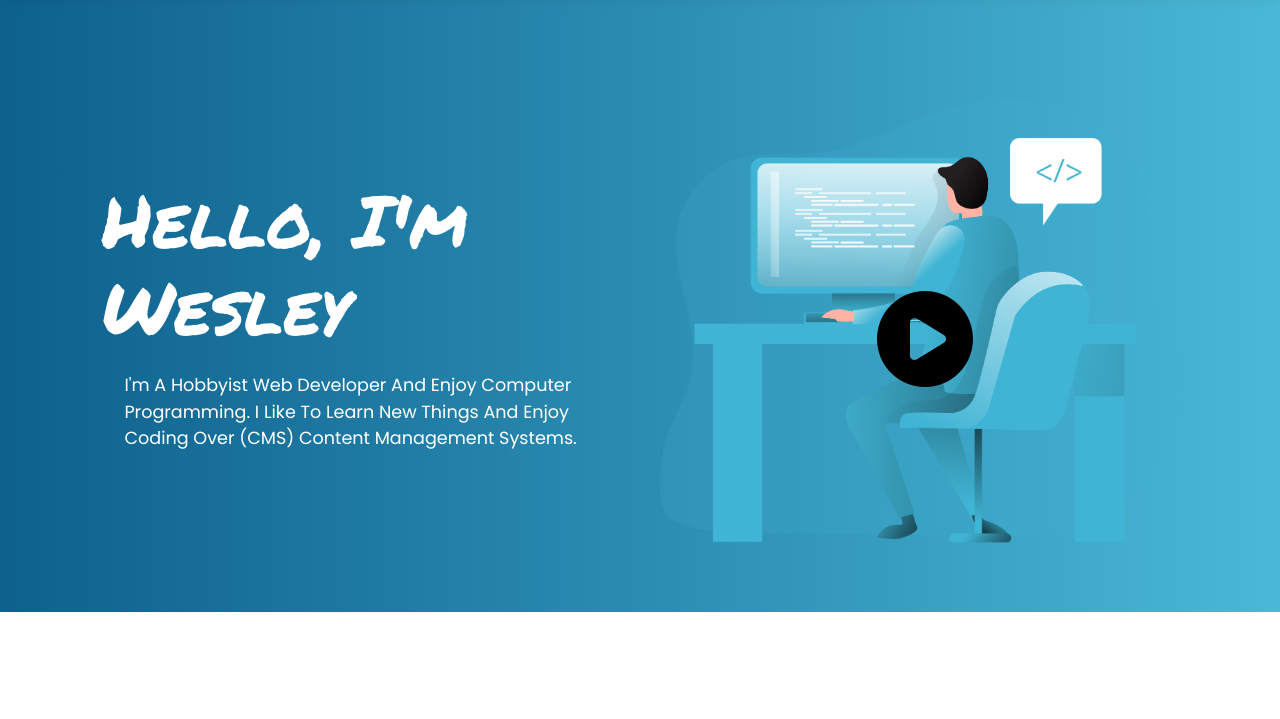
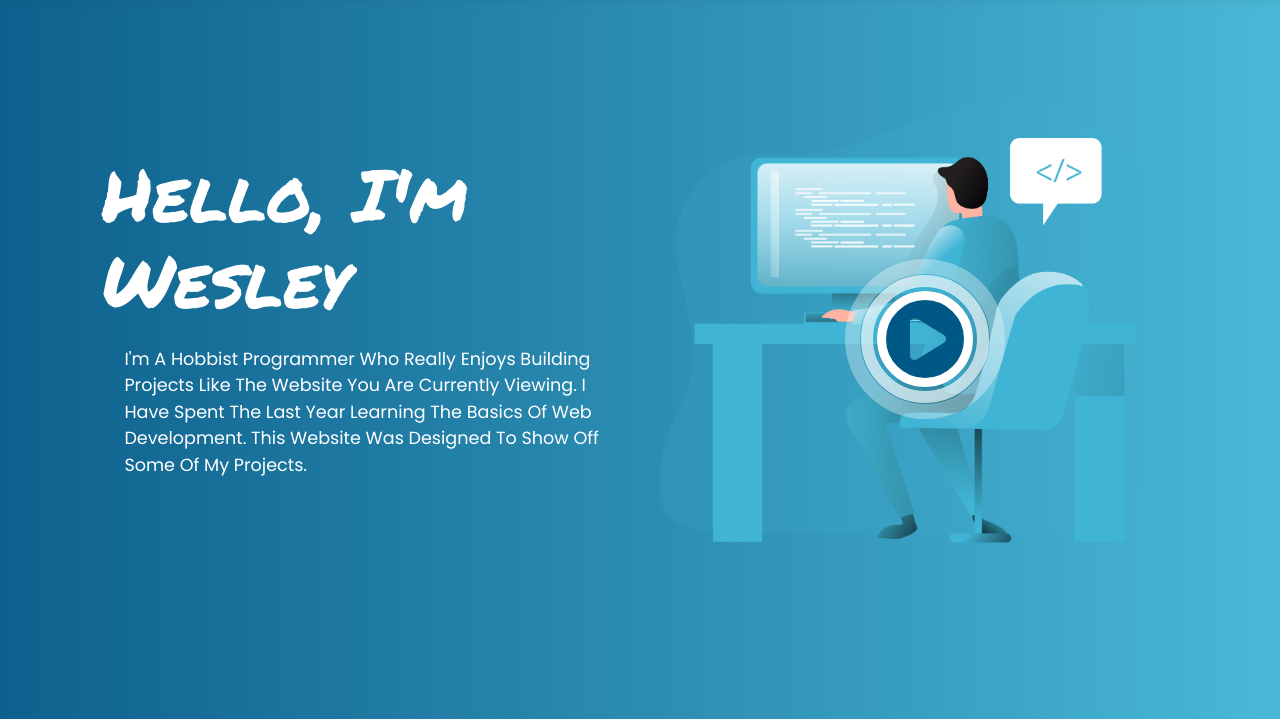
Before and after one commit to Chef91/my_portfolio_website, a website: page index.html in a window 1280 px wide. Shown: the part 81-800 px from the top of the page. Drawn offline with nearby package versions, Linux system fonts and the light colour scheme.

Commit message:
Added animation to play button
added some animations to the play button.

```diff
--- a/index.html
+++ b/index.html
@@ -45,22 +45,27 @@
         <div class="col-md-6 intros">
           <h1 class="display-2">
             <span class="display-2--intro">Hello, I'm Wesley</span>
-            <span class="display-2--description lh-base">I'm a hobbyist web developer and enjoy computer programming. I like to learn new things and enjoy coding over (CMS) Content Management Systems.
+            <span class="display-2--description lh-base">I'm a hobbist programmer who really enjoys building projects like the website you are currently viewing. I have spent the last year learning the basics
+              of Web Development. This website was designed to show off some of my projects.
             </span>
           </h1>
         </div>
         <div class="col-md-6 intros text-end">
           <div class="video-box">
             <img src="./Images/coding.png" class="img-fluid" alt="video image">
-            <a href="#">
+            <a href="# " class="">
               <span>
                 <i class="fas fa-play-circle"></i>
               </span>
+              <span class="border-animation border-animation--border-1"></span>
+              <span class="border-animation border-animation--border-2"></span>
+              <span class="border-animation border-animation--border-3"></span>
             </a>
           </div>
         </div>
       </div>
     </div>
+    <svg xmlns="http://www.w3.org/2000/svg" viewBox="0 0 1440 320"><path fill="#ffffff" fill-opacity="1" d="M0,288L80,250.7C160,213,320,139,480,144C640,149,800,235,960,256C1120,277,1280,235,1360,213.3L1440,192L1440,320L1360,320C1280,320,1120,320,960,320C800,320,640,320,480,320C320,320,160,320,80,320L0,320Z"></path></svg>
   </section>
 
   <script src="./assets/js/bootstrap.bundle.js"></script>
--- a/scss/Components/_animations.scss
+++ b/scss/Components/_animations.scss
@@ -0,0 +1,16 @@
+//PULSE BORDER
+
+@keyframes pulse-border  {
+  0%  {
+    transform: scale(1);
+    opacity: 1;
+  }
+  50%  {
+    transform: scale(1.5);
+    opacity: 0.5;
+  }
+  100%  {
+    transform: scale(2);
+    opacity: 0;
+  }
+}
--- a/scss/Sections/_intro.scss
+++ b/scss/Sections/_intro.scss
@@ -7,7 +7,6 @@
   width: 100%;
   height: 100%;
 }
-
 .intros  {
   .video-box  {
     position: relative;
@@ -17,9 +16,28 @@
       span  {
         i  {
           font-size: 6rem;
-          color: $black;
+          color: $primary;
         }
       }
     }
   }
 }
+.border-animation  {
+  position: absolute;
+  top: 0;
+  left: 0;
+  width: 6rem;
+  height: 6rem;
+  border: 0.60rem solid $white;
+  border-radius: 50%;
+  animation: pulse-border 1.5s linear infinite;
+  &--border-1  {
+    animation-delay: 1s;
+  }
+  &--border-2  {
+    animation-delay: 1.5s;
+  }
+  &--border-3  {
+    animation-delay: 2s;
+  }
+}
```
Also changed, not shown: assets/css/style.css, 1 other file.
